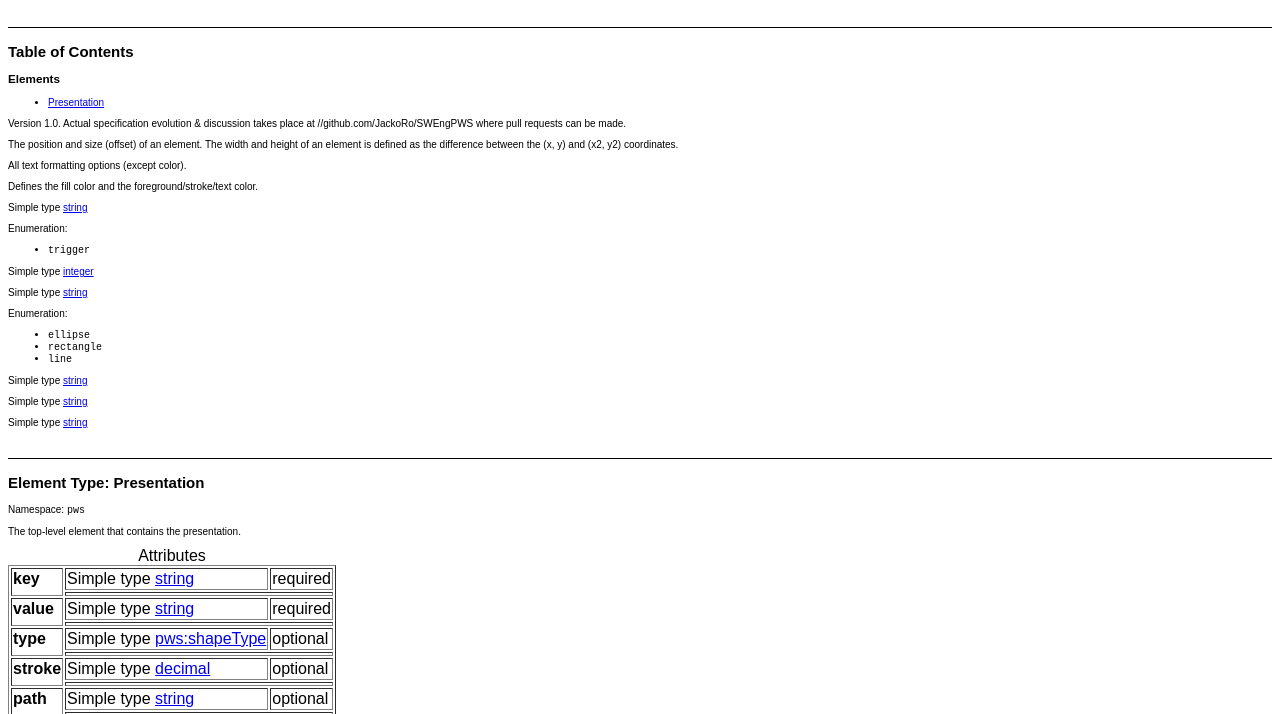
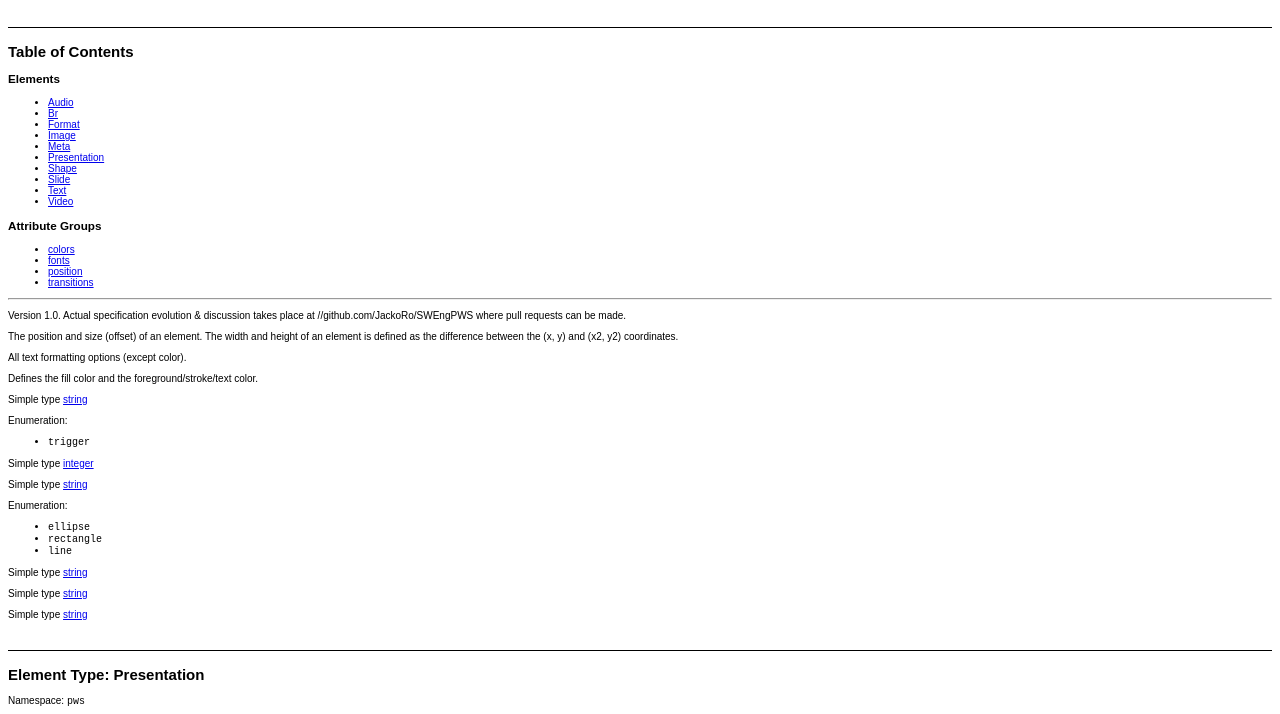
Before and after one commit to JRLabs-eng/SWEngPWS, a plain HTML site: page docs/index.html in a window 1280 px wide. Shown: the part 34-748 px from the top of the page. Drawn offline with Linux system fonts and the light colour scheme.

Commit message:
Improve table of contents matching for docs

```diff
--- a/docs/index.html
+++ b/docs/index.html
@@ -20,7 +20,26 @@
       <h1>Project Wide Specification (PWS)</h1>
 <h2>Table of Contents</h2>
 <h3>Elements</h3>
-<ul><li><a href="#element-type-Presentation">Presentation</a></li></ul>
+<ul>
+<li><a href="#element-type-Audio">Audio</a></li>
+<li><a href="#element-type-Br">Br</a></li>
+<li><a href="#element-type-Format">Format</a></li>
+<li><a href="#element-type-Image">Image</a></li>
+<li><a href="#element-type-Meta">Meta</a></li>
+<li><a href="#element-type-Presentation">Presentation</a></li>
+<li><a href="#element-type-Shape">Shape</a></li>
+<li><a href="#element-type-Slide">Slide</a></li>
+<li><a href="#element-type-Text">Text</a></li>
+<li><a href="#element-type-Video">Video</a></li>
+</ul>
+<h3>Attribute Groups</h3>
+<ul>
+<li><a href="#group-colors">colors</a></li>
+<li><a href="#group-fonts">fonts</a></li>
+<li><a href="#group-position">position</a></li>
+<li><a href="#group-transitions">transitions</a></li>
+</ul>
+<hr>
       <p>
          Version 1.0.
 
```
Also changed, not shown: 1 other file.
